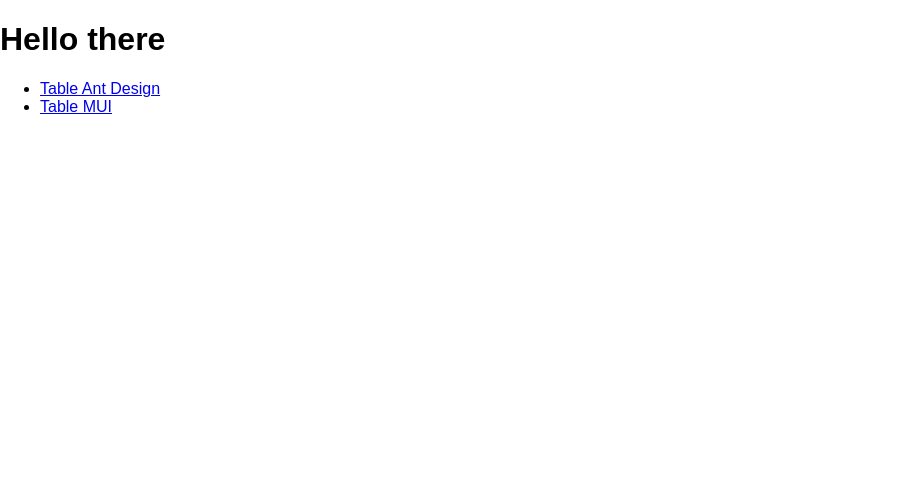
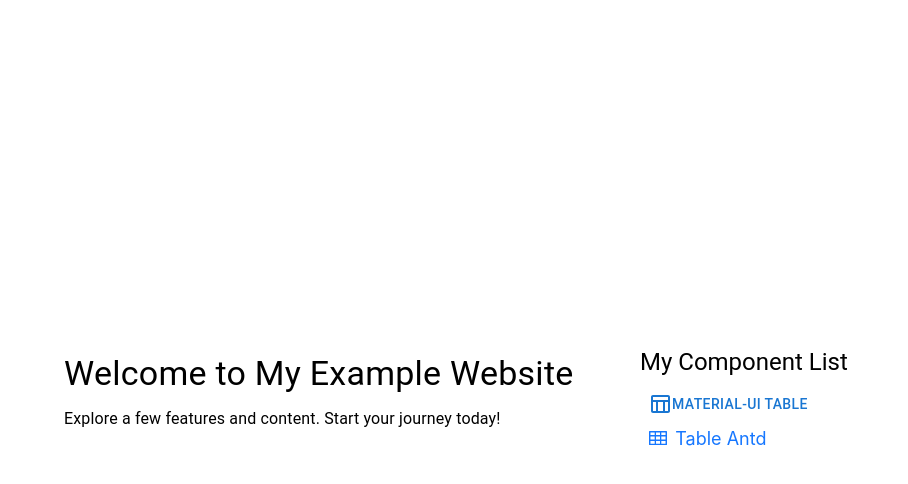
Before and after one commit to javierdimastri/table-comp, a React (Create React App) app: page / in a window 1280 px wide. Shown: the top 484 px of the page, without its empty margins (0-908 px from the left). Built offline with nearby package versions, Linux system fonts and the light colour scheme.

Commit message:
[hilman] component example

```diff
--- a/src/components/layout/HomePageLayout/HomePageLayout.tsx
+++ b/src/components/layout/HomePageLayout/HomePageLayout.tsx
@@ -1,53 +1,50 @@
 import React from 'react';
-import { Link } from 'react-router-dom';
+import { Link, useNavigate } from 'react-router-dom';
+import { Button, Typography, Grid } from '@mui/material';
+import { TableChartOutlined } from '@mui/icons-material';
+import { TableOutlined } from '@ant-design/icons';
+import { Button as AntdButton } from 'antd';
+// import './HomePageLayout.css'; // Sesuaikan dengan nama file CSS Anda
 
 const HomePageLayout: React.FC = () => {
-  // const [isDarkMode, setIsDarkMode] = useState(false);
-  //
-  // // Fungsi untuk mengaktifkan mode gelap
-  // const enableDarkMode = (): void => {
-  //   document.body.classList.add('dark-mode');
-  //   setIsDarkMode(true);
-  // };
-  //
-  // // Fungsi untuk menonaktifkan mode gelap
-  // const disableDarkMode = (): void => {
-  //   document.body.classList.remove('dark-mode');
-  //   setIsDarkMode(false);
-  // };
-  //
-  // // Fungsi untuk beralih antara mode gelap dan terang
-  // const toggleDarkMode = (): void => {
-  //   document.body.classList.toggle('dark-mode');
-  //   setIsDarkMode(!isDarkMode);
-  // };
+  const navigate = useNavigate();
 
   return (
-    <div>
-      <h1>Hello there</h1>
-      {/* <div className={`app ${isDarkMode ? 'dark-mode' : ''}`}> */}
-      {/*  /!* Konten aplikasi Anda di sini *!/ */}
-
-      {/*  /!* Tombol untuk mengaktifkan mode gelap *!/ */}
-      {/*  <button onClick={enableDarkMode}>Enable Dark Mode</button> */}
-
-      {/*  /!* Tombol untuk menonaktifkan mode gelap *!/ */}
-      {/*  <button onClick={disableDarkMode}>Disable Dark Mode</button> */}
-
-      {/*  /!* Tombol untuk beralih antara mode gelap dan terang *!/ */}
-      {/*  <button onClick={toggleDarkMode}>Toggle Dark Mode</button> */}
-      {/* </div> */}
-      <nav>
-        <ul>
-          <li>
-            <Link to="/table-antd">Table Ant Design</Link>
-          </li>
-          <li>
-            <Link to="/table-mui">Table MUI</Link>
-          </li>
-        </ul>
-      </nav>
-    </div>
+    <Grid container justifyContent="center" alignItems="center" className="home-page-container">
+      <Grid item xs={12} md={6} sx={{ paddingLeft: '5%' }}>
+        <div className="home-card">
+          <Typography variant="h4" gutterBottom>
+            Welcome to My Example Website
+          </Typography>
+          <Typography variant="body1" paragraph>
+            Explore a few features and content. Start your journey today!
+          </Typography>
+          {/* <Button variant="contained" color="primary" component={Link} to="/table-antd"> */}
+          {/*  Get Started */}
+          {/* </Button> */}
+        </div>
+      </Grid>
+      <Grid item xs={12} md={6}>
+        <div className="component-list">
+          <Typography variant="h5" gutterBottom>
+            My Component List
+          </Typography>
+          <div style={{ display: 'flex', flexDirection: 'column', alignItems: 'flex-start' }}>
+            <Button color="primary" component={Link} to="/table-mui">
+              <TableChartOutlined /> Material-UI Table
+            </Button>
+            <AntdButton
+              type="link"
+              icon={<TableOutlined />}
+              style={{ marginRight: '8px', fontSize: 'large', paddingLeft: '1.3%' }}
+              onClick={() => { navigate('/table-antd'); }}
+            >
+              Table Antd
+            </AntdButton>
+          </div>
+        </div>
+      </Grid>
+    </Grid>
   );
 };
 
--- a/src/components/layout/MaterialTableLayout/MaterialTableLayout.tsx
+++ b/src/components/layout/MaterialTableLayout/MaterialTableLayout.tsx
@@ -1,4 +1,4 @@
-import React from 'react';
+import React, { useState } from 'react';
 import {
   Paper,
   Table,
@@ -20,6 +20,8 @@ import { HomeOutlined } from '@mui/icons-material';
 import { useNavigate } from 'react-router-dom';
 
 const MaterialTableLayout: React.FC = () => {
+  const [searchKeyword, setSearchKeyword] = useState('');
+  const [data, setData] = useState(dataTable);
   const navigate = useNavigate();
 
   const StyledTableCell = styled(TableCell)(({ theme }) => ({
@@ -28,16 +30,6 @@ const MaterialTableLayout: React.FC = () => {
       color: 'white'
     }
   }));
-
-  const CustomTextField = styled(TextField)({
-    '& .MuiInputBase-root': {
-      border: 'none',
-      borderBottom: '2px solid #d9d9d9'
-    },
-    '& .MuiInputBase-input': {
-      padding: '6px 0'
-    }
-  });
 
   const renderData = (rowData: string | Date): string => {
     if (rowData instanceof Date) {
@@ -83,6 +75,38 @@ const MaterialTableLayout: React.FC = () => {
     }
   ];
 
+  const handleFindData = (typedWord: string): void => {
+    console.log({ typedWord });
+    const filteredData = dataTable.filter(
+      (item) =>
+        item.name.toLowerCase().includes(typedWord.toLowerCase()) ||
+        item.address.toLowerCase().startsWith(typedWord.toLowerCase())
+    );
+    setData(filteredData);
+  };
+
+  // eslint-disable-next-line @typescript-eslint/no-unused-vars
+  const handleSearchChange = (value: string | React.ChangeEvent<HTMLInputElement | HTMLTextAreaElement>): void => {
+    if (typeof value === 'string') {
+      setSearchKeyword(value);
+      if (value === '') {
+        setData(dataTable);
+      } else {
+        handleFindData(value);
+      }
+    } else {
+      const searchedValue = value.target.value;
+      setSearchKeyword(searchedValue);
+      handleFindData(searchedValue);
+    }
+  };
+
+  // const handleKeyUp = (event: React.KeyboardEvent<HTMLInputElement | HTMLDivElement | any>): void => {
+  //   if (event.key === 'Backspace') {
+  //     handleSearchChange(event.currentTarget.value);
+  //   }
+  // };
+
   const renderPageTitle = (text: string): JSX.Element => {
     return (
       <div style={{ display: 'flex', alignItems: 'center' }}>
@@ -104,9 +128,7 @@ const MaterialTableLayout: React.FC = () => {
         <Grid item xs={12} md={6}>
           {renderPageTitle('Simple Material-UI Table')}
         </Grid>
-        <Grid item xs={12} md={6}>
-          {/* Kolom kedua di sini */}
-        </Grid>
+        <Grid item xs={12} md={6} />
       </Grid>
       <Grid container className='top-section' justifyContent='space-between'>
         <Grid item xs={12} md={6}></Grid>
@@ -114,9 +136,19 @@ const MaterialTableLayout: React.FC = () => {
           <span>{'11 Data Found'}</span>
         </Grid>
         <Grid item xs={12} md={3}>
-          <CustomTextField
+          <TextField
             fullWidth
+            sx={{
+              '& .MuiInputBase-root': {
+                border: 'none',
+                borderBottom: '2px solid #d9d9d9'
+              },
+              '& .MuiInputBase-input': {
+                padding: '6px 0'
+              }
+            }}
             placeholder='Search Name and Address'
+            value={searchKeyword}
             InputProps={{
               disableUnderline: true,
               startAdornment: (
@@ -125,9 +157,7 @@ const MaterialTableLayout: React.FC = () => {
                 </InputAdornment>
               )
             }}
-              onChange={() => {}}
-              onKeyUp={() => {}}
-              value={''}
+            onChange={handleSearchChange}
           />
         </Grid>
       </Grid>
@@ -151,7 +181,7 @@ const MaterialTableLayout: React.FC = () => {
               </TableHead>
               <TableBody >
                 {
-                  dataTable.map((row) => {
+                  data.map((row) => {
                     return <TableRow hover key={row.key}>
                       {
                         columns.map((column) => {
```
Lines whose indentation alone changed are shown as unchanged.
